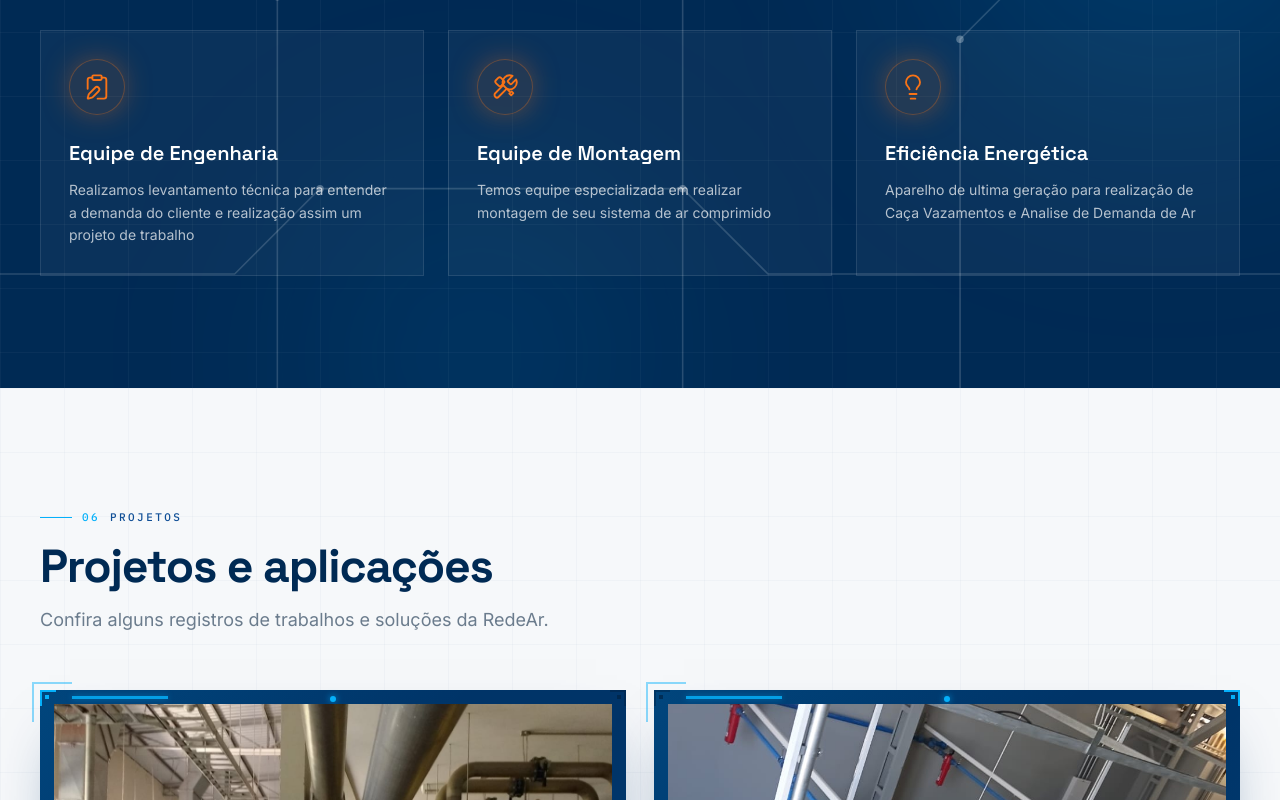
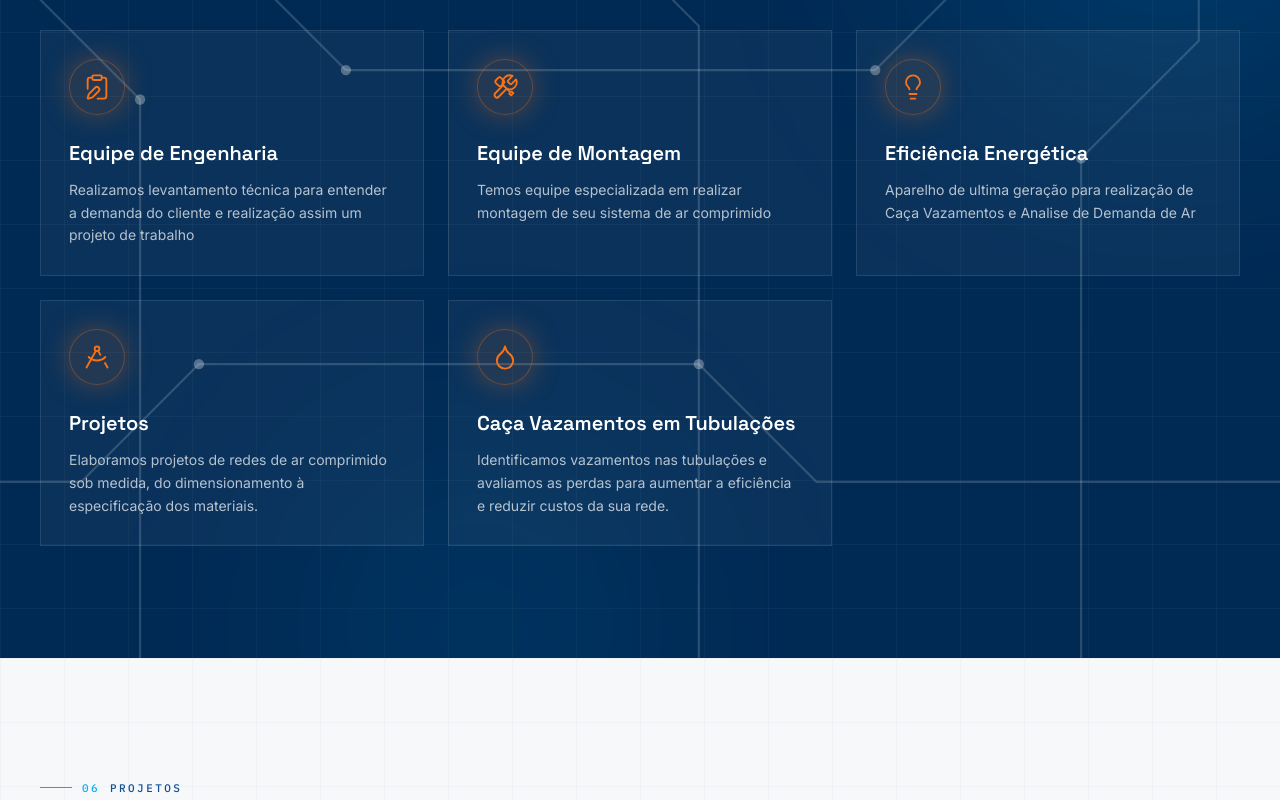
Before and after one commit to canalmeunovohoby3-code/redear, a React (Vite) app: page / in a window 1280 px wide. Shown: the part 4401-5201 px from the top of the page. Built offline with nearby package versions, Linux system fonts and the light colour scheme.

Commit message:
Adiciona servicos de Projetos e Caca Vazamentos em Tubulacoes

```diff
--- a/src/components/Services.tsx
+++ b/src/components/Services.tsx
@@ -1,4 +1,4 @@
-import { ClipboardPen, Lightbulb } from 'lucide-react'
+import { ClipboardPen, DraftingCompass, Droplet, Lightbulb } from 'lucide-react'
 import type { ComponentType } from 'react'
 import { PipeLines } from './ui/Decor'
 import { Reveal } from './ui/Reveal'
@@ -53,6 +53,18 @@ const SERVICES: ServiceItem[] = [
       'Aparelho de ultima geração para realização de Caça Vazamentos e Analise de Demanda de Ar',
     Icon: Lightbulb,
   },
+  {
+    title: 'Projetos',
+    description:
+      'Elaboramos projetos de redes de ar comprimido sob medida, do dimensionamento à especificação dos materiais.',
+    Icon: DraftingCompass,
+  },
+  {
+    title: 'Caça Vazamentos em Tubulações',
+    description:
+      'Identificamos vazamentos nas tubulações e avaliamos as perdas para aumentar a eficiência e reduzir custos da sua rede.',
+    Icon: Droplet,
+  },
 ]
 
 export function Services() {
@@ -66,7 +78,7 @@ export function Services() {
       <div className="shell relative">
         <SectionHeading tone="light" eyebrow="Nossos Serviços" title="Veja como trabalhamos!" />
 
-        <div className="mt-14 grid gap-6 md:grid-cols-3">
+        <div className="mt-14 grid gap-6 sm:grid-cols-2 lg:grid-cols-3">
           {SERVICES.map((service, i) => {
             const Icon = service.Icon
             return (
```
